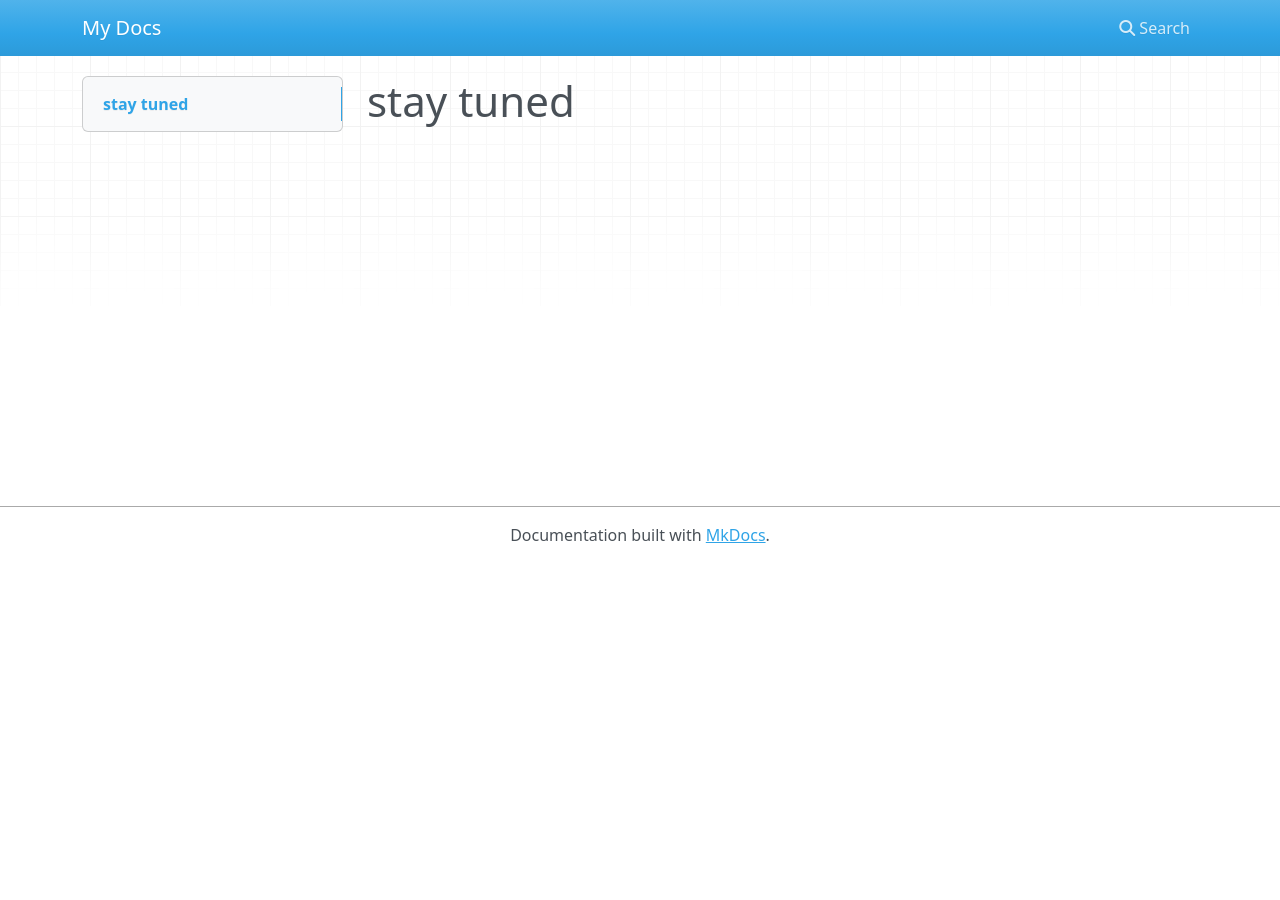
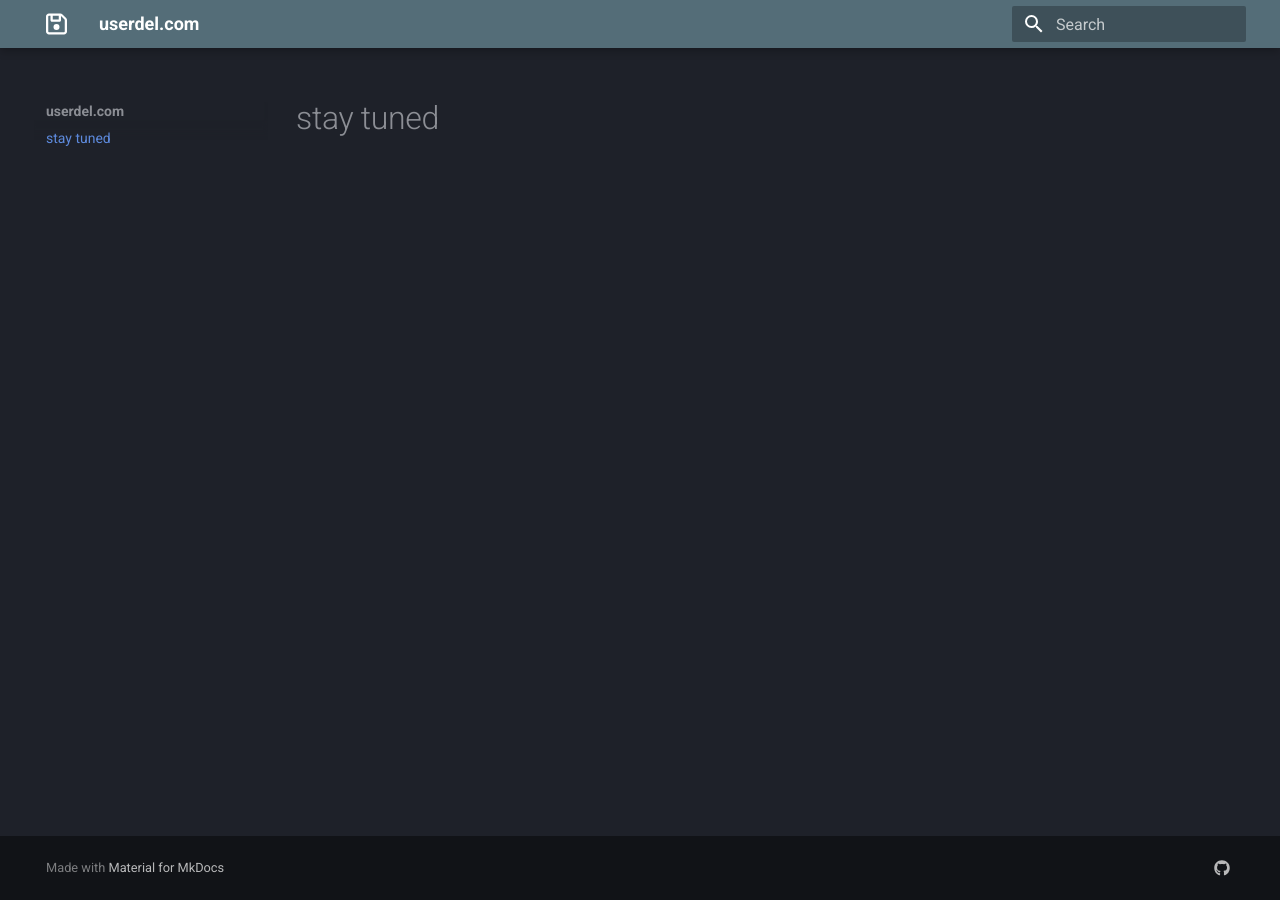
Before and after one commit to seajoshc/userdel, an MkDocs documentation site: the page built from docs/index.md, in a window 1280 px wide. Built offline with MkDocs 1.6.1 and Material for MkDocs 9.7.7, drawn with Linux system fonts in a browser that asks for light colours; nearby versions of some CDN libraries.

Commit message:
adds theme and settings

```diff
--- a/mkdocs.yml
+++ b/mkdocs.yml
@@ -1 +1,21 @@
-site_name: My Docs
+site_name: userdel.com
+extra:
+  homepage: https://userdel.com
+  social:
+    - icon: fontawesome/brands/github
+      link: https://github.com/seajoshc
+plugins:
+  - search
+theme:
+  name: material
+  icon:
+    logo: fontawesome/regular/floppy-disk
+  palette:
+    scheme: slate
+    primary: blue grey
+    accent: teal
+  features:
+    - navigation.instant
+    - navigation.tracking
+    - navigation.sections
+    - navigation.expand
```
